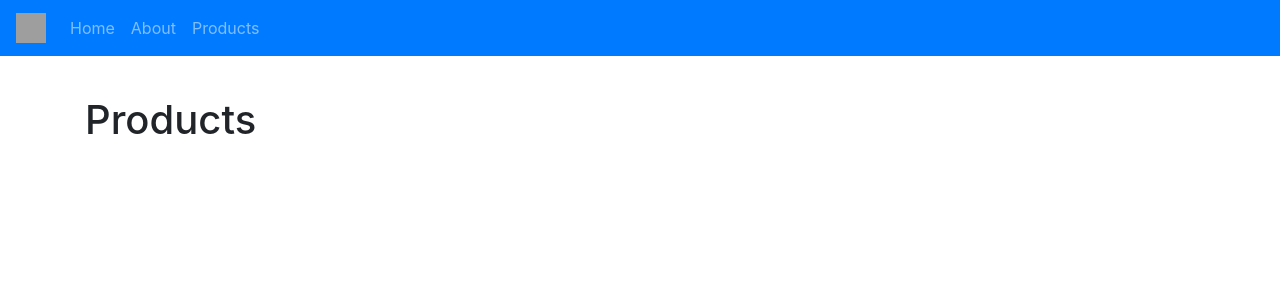
After one commit to vzro/kabum-flask-app, a Flask app: page /products in a window 1280 px wide. The commit adds this page. Shown: the top 300 px of the page. Run offline with Flask 2, Linux system fonts and the light colour scheme; some libraries are stand-ins or nearby versions; grey boxes are pictures that could not be loaded.

Commit message:
adding products route; adding products.html template; adding the products link to the navbar;

```diff
--- a/app.py
+++ b/app.py
@@ -10,5 +10,9 @@ def index():
 def about():
     return render_template('about.html')
 
+@app.route('/products')
+def products():
+    return render_template('products.html')
+
 if __name__ == "__main__":
     app.run(debug=True, host='192.168.254.253', port=5000)
--- a/templates/includes/_navbar.html
+++ b/templates/includes/_navbar.html
@@ -14,7 +14,7 @@
           <a class="nav-link" href="/about">About</a>
         </li>
         <li class="nav-item">
-          <a class="nav-link" href="/articles">Articles</a>
+          <a class="nav-link" href="/products">Products</a>
         </li>
       </ul>
     </div>
--- /dev/null
+++ b/templates/products.html
@@ -0,0 +1,7 @@
+{% extends 'layout.html' %}
+
+{% block body %}
+    <h1 class="product">
+        Products
+    </h1>
+{% endblock %}
```
